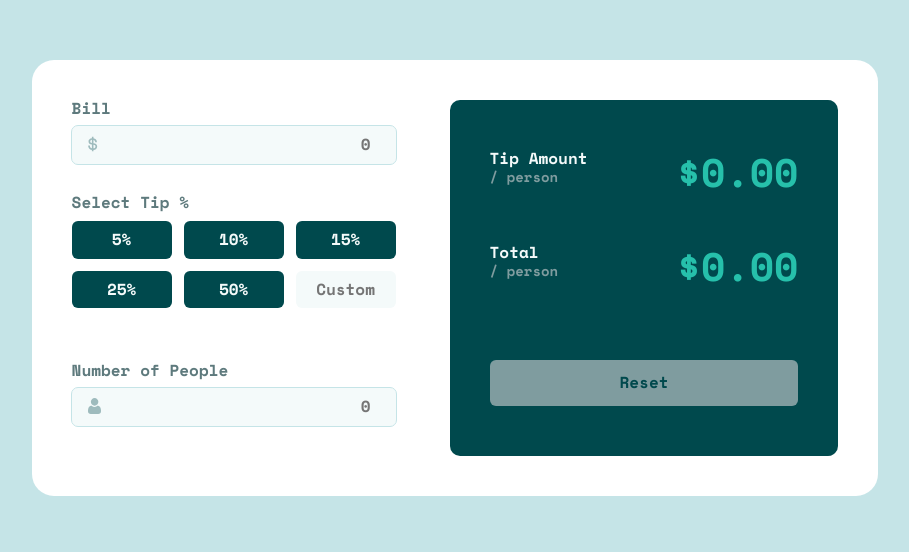
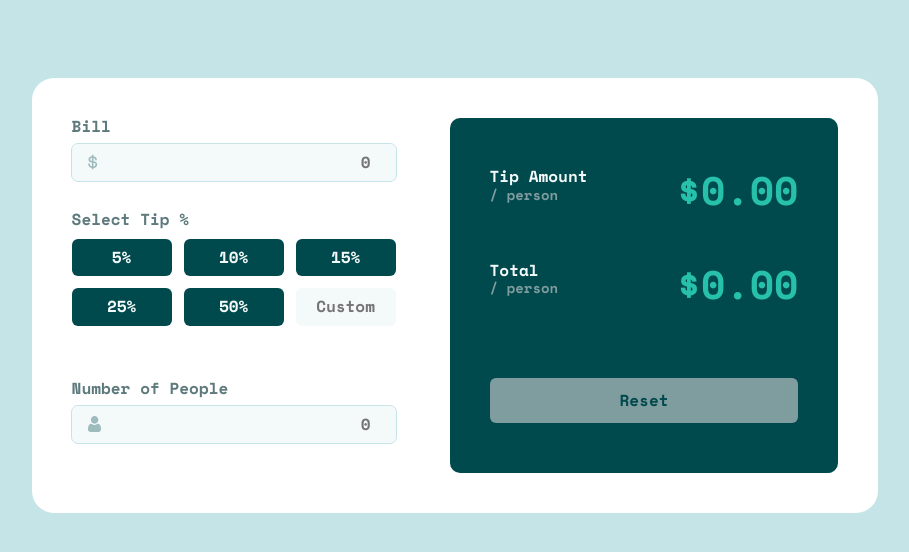
Before and after one commit to spirit-101/tip-calculator-app, a plain HTML site: page index.html in a window 1280 px wide. Shown: the part 122-674 px from the top of the page, without its empty margins (185-1094 px from the left). Drawn offline with nearby package versions, Linux system fonts and the light colour scheme.

Commit message:
Updated index.html

```diff
--- a/index.html
+++ b/index.html
@@ -25,6 +25,7 @@
     <title>Frontend Mentor | Tip calculator app</title>
   </head>
   <body>
+    <h1>&nbsp;</h1>
     <main>
       <div class="container">
         <form class="tip__form">
@@ -83,6 +84,7 @@
                 alt=""
                 aria-hidden="true"
               />
+
               <div class="label__container">
                 <label for="num-people">Number of People</label>
                 <span class="label__container-error">Can't be zero</span>
```
